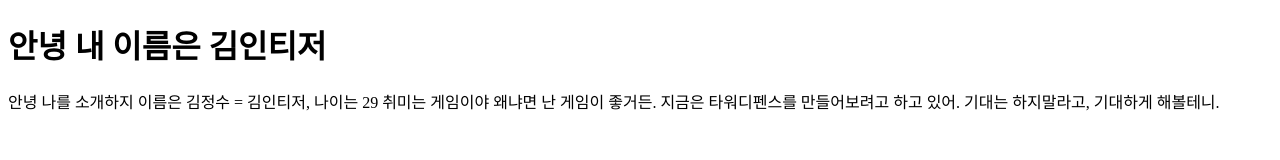
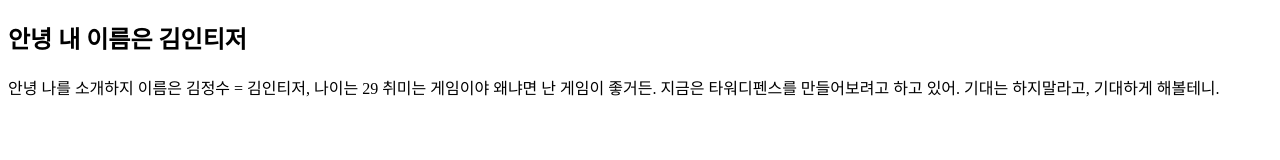
Before and after one commit to KimInteger/subjectThreeGit, a website: page index.html in a window 1280 px wide. Drawn offline with Linux system fonts and the light colour scheme.

Commit message:
h1태그를 h2로 변경

```diff
--- a/index.html
+++ b/index.html
@@ -6,7 +6,7 @@
   <title>Document</title>
 </head>
 <body>
-  <h1>안녕 내 이름은 김인티저</h1>
+  <h2>안녕 내 이름은 김인티저</h2>
   <p>안녕 나를 소개하지 이름은 김정수 = 김인티저, 나이는 29 취미는 게임이야 왜냐면 난 게임이 좋거든. 지금은 타워디펜스를 만들어보려고 하고 있어. 기대는 하지말라고, 기대하게 해볼테니.</p>
 </body>
 </html>
```
